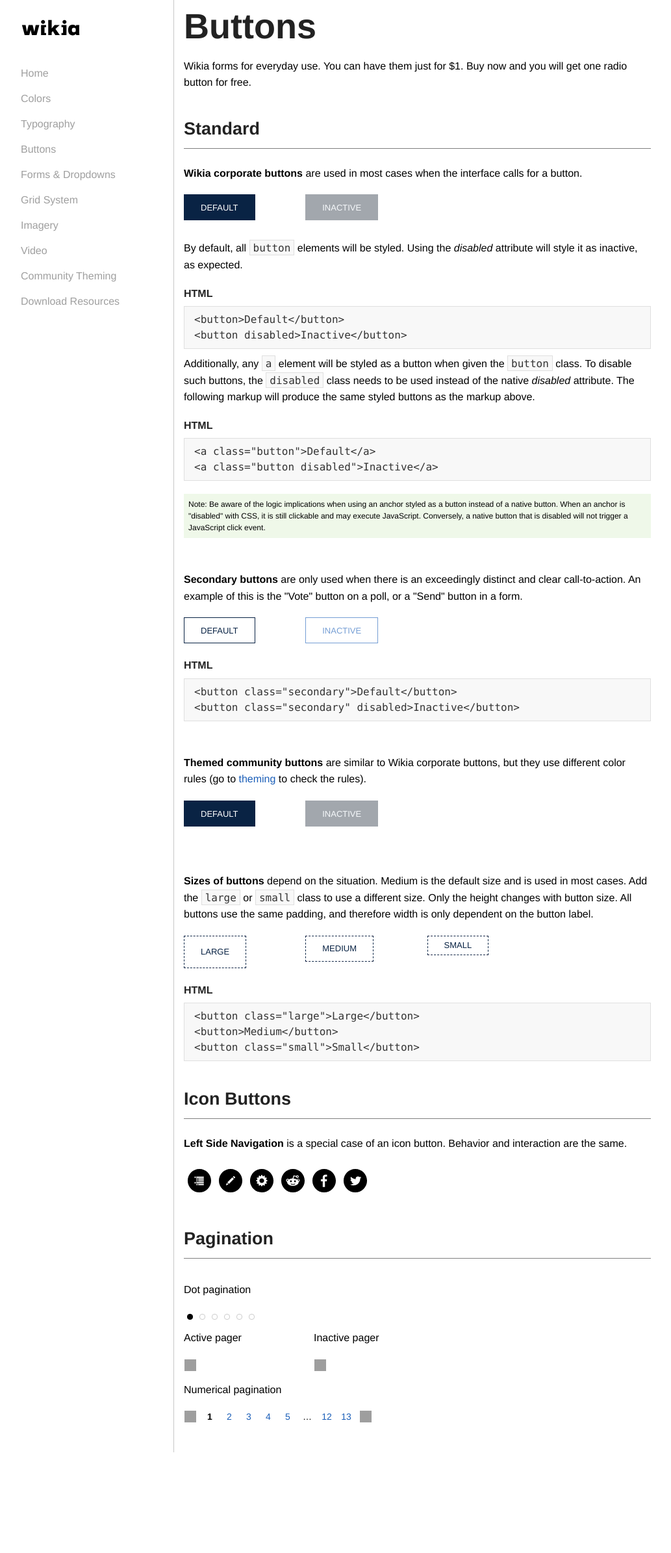
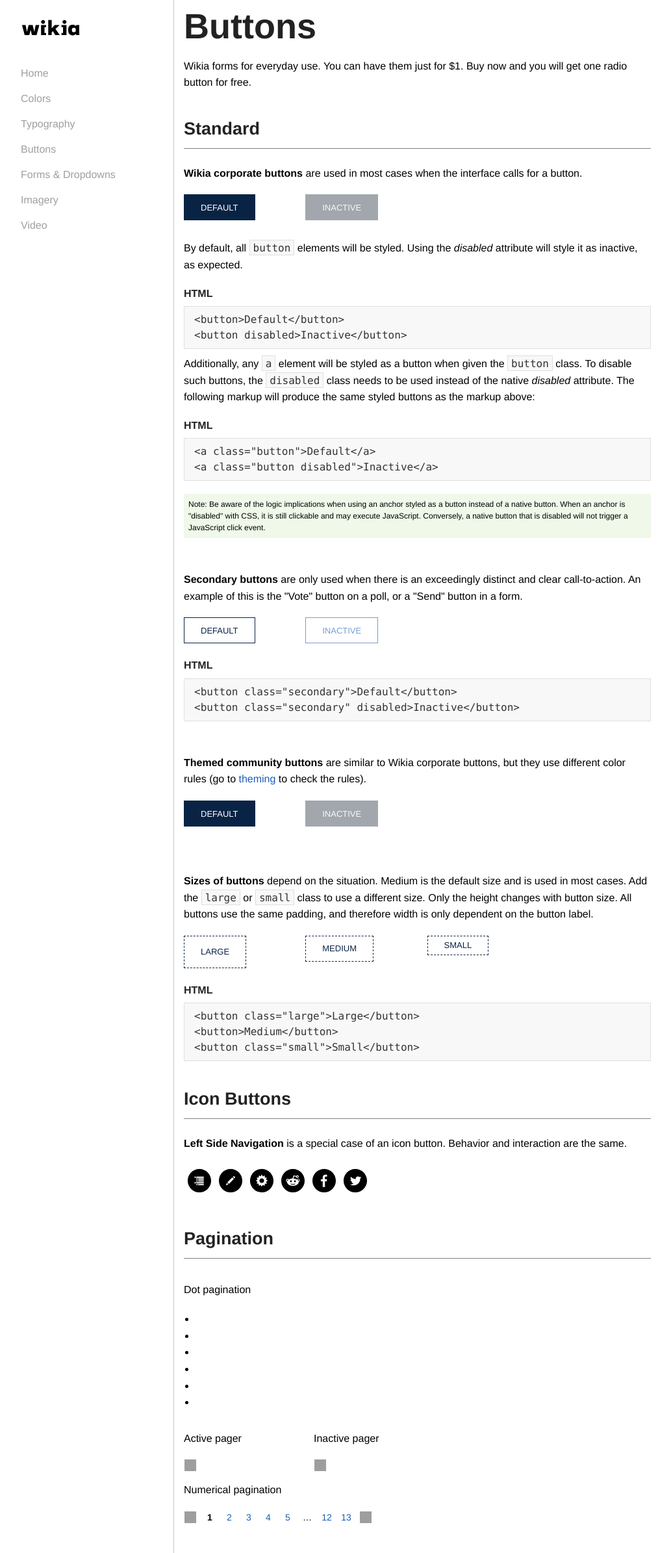
Before and after one commit to Wikia/style-guide, a Jekyll site: the page built from section/buttons/index.html, in a window 1280 px wide. Shown: the whole page at 65% size, without its empty margins (123-1156 px from the left). Built offline with Jekyll 4.4.1, drawn with Linux system fonts in a browser that asks for light colours; before the commit the page ends 2235 px from its top, so only the background shows below that; grey boxes are pictures that could not be loaded.

Commit message:
Add HTML examples, move dot pagination styles

```diff
--- a/_includes/sidenav.html
+++ b/_includes/sidenav.html
@@ -17,19 +17,10 @@
 			<a href="{{site.baseurl}}/section/forms">Forms &amp; Dropdowns</a>
 		</li>
 		<li>
-			<a href="{{site.baseurl}}/section/grid">Grid System</a>
-		</li>
-		<li>
 			<a href="{{site.baseurl}}/section/imagery">Imagery</a>
 		</li>
 		<li>
 			<a href="{{site.baseurl}}/section/video">Video</a>
 		</li>
-		<li>
-			<a href="{{site.baseurl}}/section/theming">Community Theming</a>
-		</li>
-		<li>
-			<a href="{{site.baseurl}}/section/download">Download Resources</a>
-		</li>
 	</ul>
 </nav>
--- a/_sass/layout.scss
+++ b/_sass/layout.scss
@@ -377,27 +377,6 @@
 			float: left;
 			width: 200px;
 		}
-
-		div.dot {
-			.page {
-				cursor: pointer;
-				float: left;
-				padding: 5px;
-
-				span {
-					border: 1px solid #ccc;
-					border-radius: 4px;
-					display: block;
-					height: 9px;
-					width: 9px;
-				}
-
-				&.selected span {
-					border: 1px solid #000;
-					background-color: #000;
-				}
-			}
-		}
 	}
 
 	ul {
--- a/section/buttons/index.html
+++ b/section/buttons/index.html
@@ -29,7 +29,7 @@
 </code></pre>
 
 <p>
-	Additionally, any <code>a</code> element will be styled as a button when given the <code>button</code> class. To disable such buttons, the <code>disabled</code> class needs to be used instead of the native <em>disabled</em> attribute. The following markup will produce the same styled buttons as the markup above.
+	Additionally, any <code>a</code> element will be styled as a button when given the <code>button</code> class. To disable such buttons, the <code>disabled</code> class needs to be used instead of the native <em>disabled</em> attribute. The following markup will produce the same styled buttons as the markup above:
 </p>
 
 <h6>HTML</h6>
@@ -126,14 +126,14 @@
 <div class="pagination">
 <div class="clearfix">
 	<p>Dot pagination</p>
-	<div class="dot clearfix">
-		<span class="page selected"><span></span></span>
-		<span class="page"><span></span></span>
-		<span class="page"><span></span></span>
-		<span class="page"><span></span></span>
-		<span class="page"><span></span></span>
-		<span class="page"><span></span></span>
-	</div>
+	<ul class="dot-pagination clearfix">
+		<li class="current"><span></span></li>
+		<li><span></span></li>
+		<li><span></span></li>
+		<li><span></span></li>
+		<li><span></span></li>
+		<li><span></span></li>
+	</ul>
 </div>
 <div class="clearfix">
 	<div class="active">
```
Also changed, not shown: section/forms/index.html (+32 -0 lines), section/typography/index.html (+22 -2 lines).
